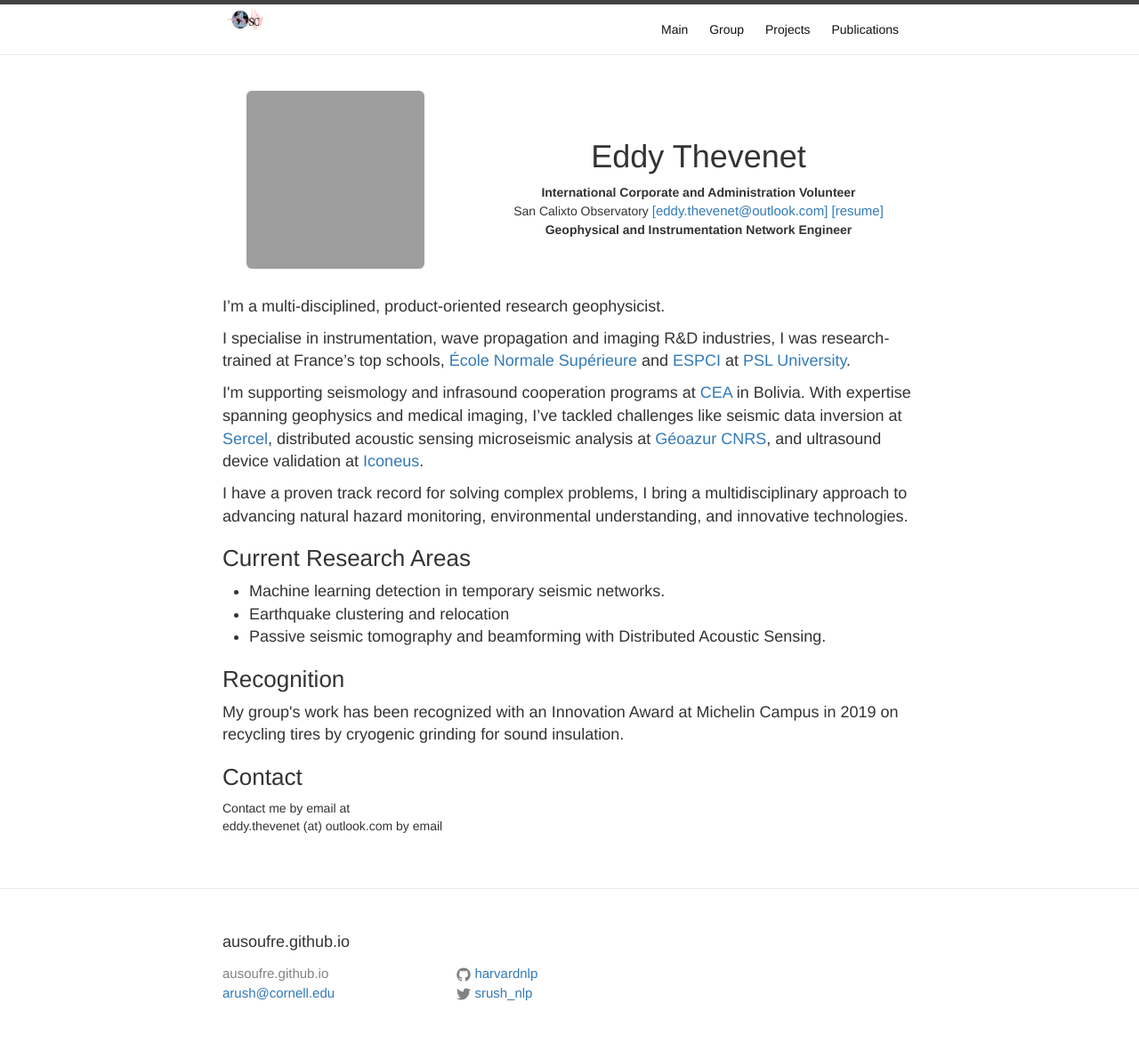
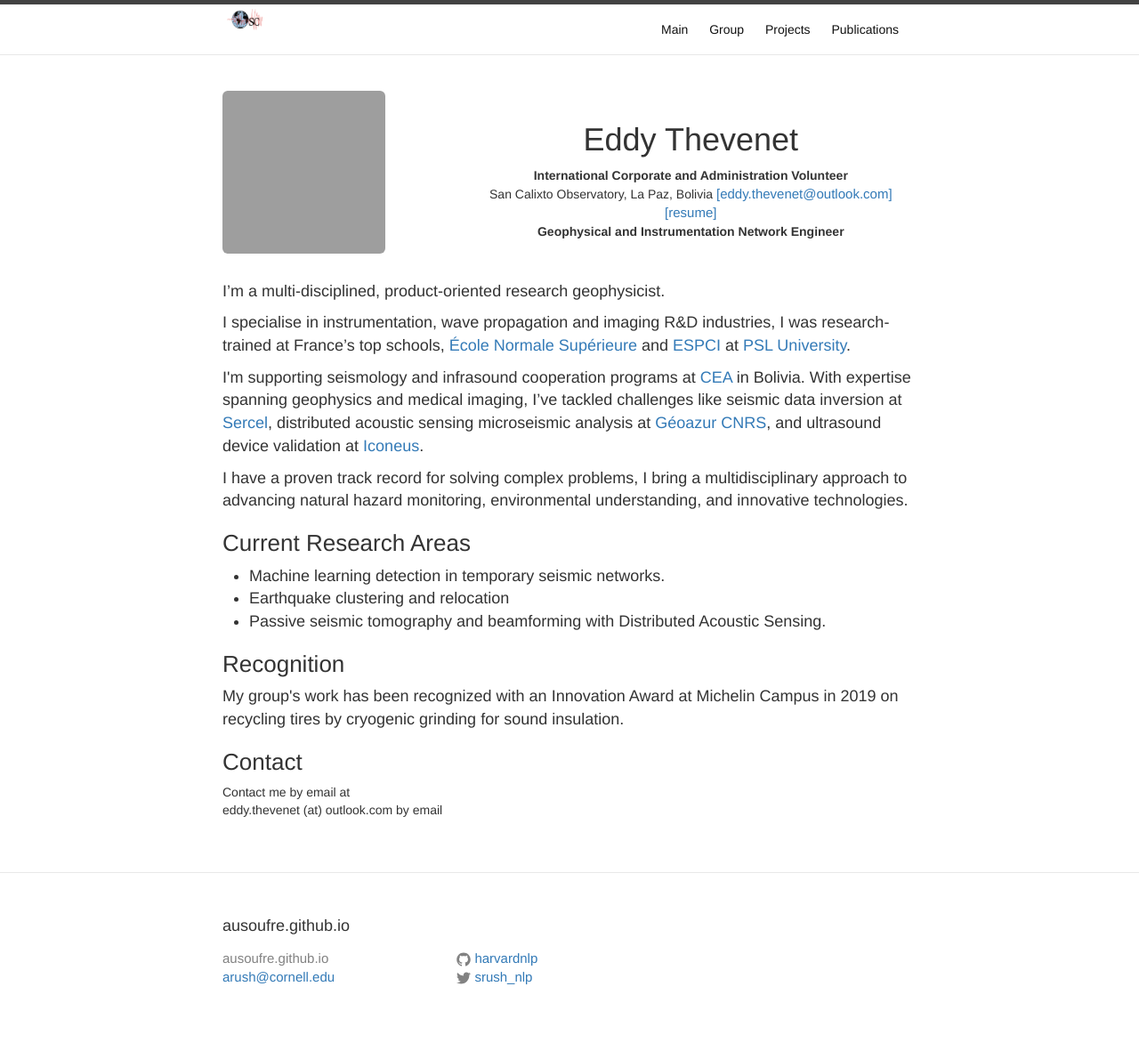
Before and after one commit to ausoufre/ausoufre.github.io, a Jekyll site: the page built from index.html, in a window 1280 px wide. Shown: the whole page at 89% size. Built offline with Jekyll 4.4.1, drawn with Linux system fonts in a browser that asks for light colours; grey boxes are pictures that could not be loaded.

Commit message:
Update index.html

```diff
--- a/index.html
+++ b/index.html
@@ -13,7 +13,7 @@
   </td><td style="padding:10px">
     <center>
     <h1>Eddy Thevenet </h1>
-    <b>International Corporate and Administration Volunteer</b> <br> San Calixto Observatory
+    <b>International Corporate and Administration Volunteer</b> <br> San Calixto Observatory, La Paz, Bolivia
     <span style="font-size:15px"><a href="mailto:eddy.thevenet@outlook.com">[eddy.thevenet@outlook.com]</a> <a href="resume/resume.pdf">[resume]</a></span> </h1> <br>
 <b>Geophysical and Instrumentation Network Engineer</b><br>
 </center>
```
